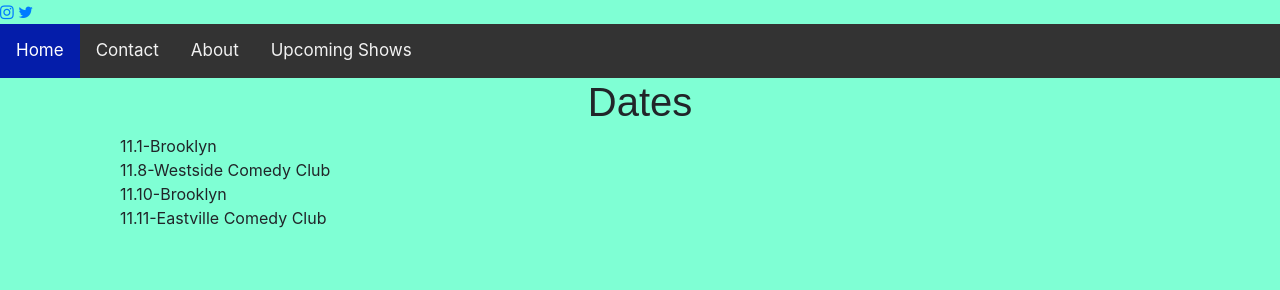
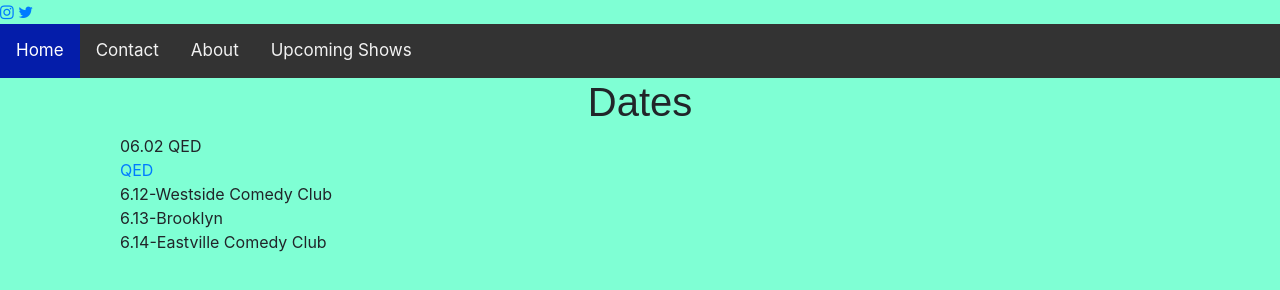
Before and after one commit to gsheffield1313/personalsite, a website: page upcoming.html in a window 1280 px wide. Drawn offline with nearby package versions, Linux system fonts and the light colour scheme.

Commit message:
Update upcoming.html
Updated show dates

```diff
--- a/upcoming.html
+++ b/upcoming.html
@@ -21,10 +21,11 @@
     <h1 class="h1">Dates</h1>
     <ul class="dates">
         <ol>
-            <ul>11.1-Brooklyn</ul>
-           <ul>11.8-Westside Comedy Club</ul>
-            <ul>11.10-Brooklyn</ul>
-            <ul>11.11-Eastville Comedy Club</ul>
+            <ul>06.02 QED </ul>
+            <ul><a href="https://qedastoria.com/products/standuptown-q-e-d?event=2024-06-02T19:00:00">QED<a/></ul>
+           <ul>6.12-Westside Comedy Club</ul>
+            <ul>6.13-Brooklyn</ul>
+            <ul>6.14-Eastville Comedy Club</ul>
         </ol>
     </ul>
 
```
